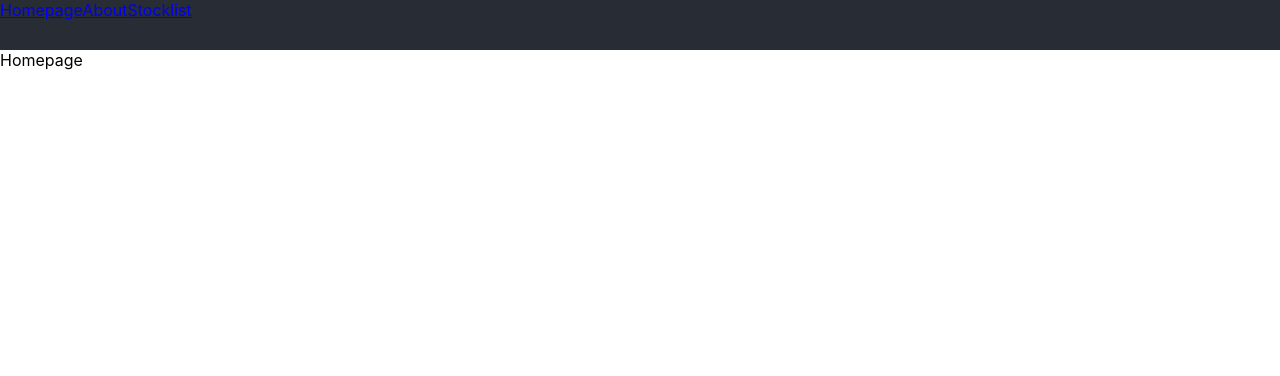
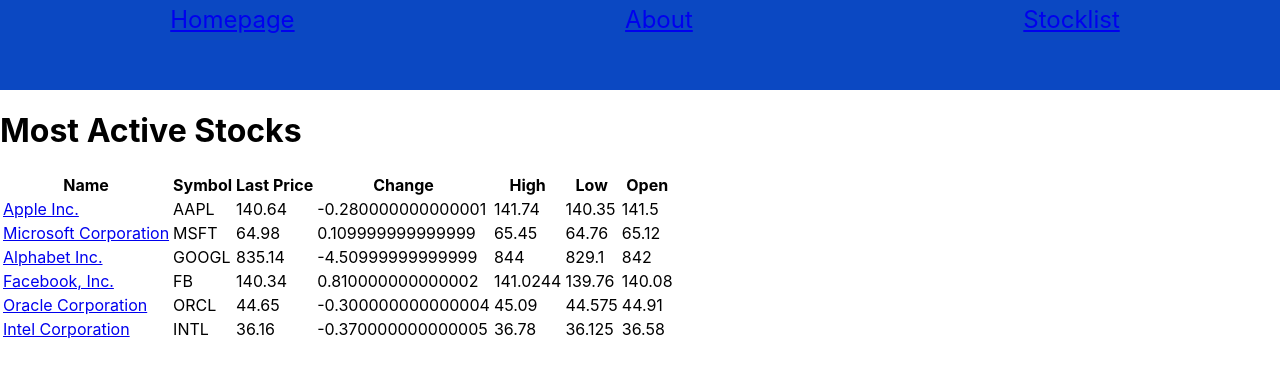
Before and after one commit to RamaInteJar/stockExchange, a React (Create React App) app: page / in a window 1280 px wide. Shown: the top 376 px of the page. Built offline with nearby package versions, Linux system fonts and the light colour scheme.

Commit message:
added fixed style

```diff
--- a/src/App.js
+++ b/src/App.js
@@ -5,15 +5,17 @@
 import About from "./pages/About";
 import Stocklisting from "./pages/Stocklisting";
 import { Route, Routes } from "react-router-dom";
+import Stocks from "./components/Stocks";
 
-function App() {
+const App=()=>{
   return (
     <div>
         <Navbar />
       <Routes>
         <Route path="/" element={<Homepage />} />
         <Route path="/About" element={<About />} />
-        <Route path="/Stocklisting" element={<Stocklisting />}/>
+        <Route path="/tocks" element={<Stocklisting />}/>
+        <Route path="/Stocks/:symbol" element={<Stocks Stocks={Stocks}/>}/>
       </Routes>
     </div>
   );
--- a/src/components/Stocks.jsx
+++ b/src/components/Stocks.jsx
@@ -1,6 +1,3 @@
-import React from "react"
-import { Link } from "react-router-dom"
-
 const Stocks = [
 
     {name: "Apple Inc.", symbol: "AAPL", lastPrice: 140.64, change: -0.280000000000001, high: 141.74, low: 140.35, open: 141.5},
--- a/src/index.css
+++ b/src/index.css
@@ -1,5 +1,6 @@
 body {
   margin: 0;
+  padding: 0;
   font-family: -apple-system, BlinkMacSystemFont, 'Segoe UI', 'Roboto', 'Oxygen',
     'Ubuntu', 'Cantarell', 'Fira Sans', 'Droid Sans', 'Helvetica Neue',
     sans-serif;
@@ -12,7 +13,11 @@
     monospace;
 }
 nav{
-  height: 50px;
+  height: 80px;
   width: 100%;
-  background-color: #282c34;
+  background-color: #0b48c2;
+  display:flex;
+  justify-content: space-around;
+  font-size: 24px;
+  padding: 5px;
 }
--- a/src/pages/Homepage.jsx
+++ b/src/pages/Homepage.jsx
@@ -1,9 +1,41 @@
-import React from 'react'
+import React from 'react';
+import stockData from '../components/Stocks';
+import { Link } from 'react-router-dom';
 
-const Homepage = () => {
+const Home = () => {
   return (
-    <div>Homepage</div>
-  )
+    <div>
+      <h1>Most Active Stocks</h1>
+      <table className="stockTable">
+        <thead>
+          <tr>
+            <th scope="col">Name</th>
+            <th scope="col">Symbol</th>
+            <th scope="col">Last Price</th>
+            <th scope="col">Change</th>
+            <th scope="col">High</th>
+            <th scope="col">Low</th>
+            <th scope="col">Open</th>
+          </tr>
+        </thead>
+        <tbody>
+          {stockData.map((stock, index) => (
+            <tr key={index}>
+              <td>
+                <Link to={`/stocks/${stock.symbol}`}>{stock.name}</Link>
+                </td>
+              <td>{stock.symbol}</td>
+              <td>{stock.lastPrice}</td>
+              <td>{stock.change}</td>
+              <td>{stock.high}</td>
+              <td>{stock.low}</td>
+              <td>{stock.open}</td>
+            </tr>
+          ))}
+        </tbody>
+      </table>
+    </div>
+  );
 }
 
-export default Homepage
+export default Home;
--- a/src/pages/Stocklisting.jsx
+++ b/src/pages/Stocklisting.jsx
@@ -1,8 +1,30 @@
 import React from 'react'
+import stockData from '../components/Stocks'
+import { useParams } from 'react-router-dom'
 
-const Stocklisting = () => {
+
+
+const Stocklisting = (props) => {
+  const params = useParams()
+  const symbol = params.symbol
+  const name = params.name
+console.log(props.stockData);
+
+const stock = props.stockData.find((obj)=> {
+  return obj.symbol == symbol
+})
+
   return (
-    <div>Stocklisting</div>
+    <div>
+        <h1>{symbol}</h1>
+        <h2>{stock.name}</h2>
+        <h2>{stock.lastPrice}</h2>
+        <h2>{stock.change}</h2>
+        <h2>{stock.high}</h2>
+        <h2>{stock.low}</h2>
+        <h2>{stock.open}</h2>
+
+    </div>
   )
 }
 
```
